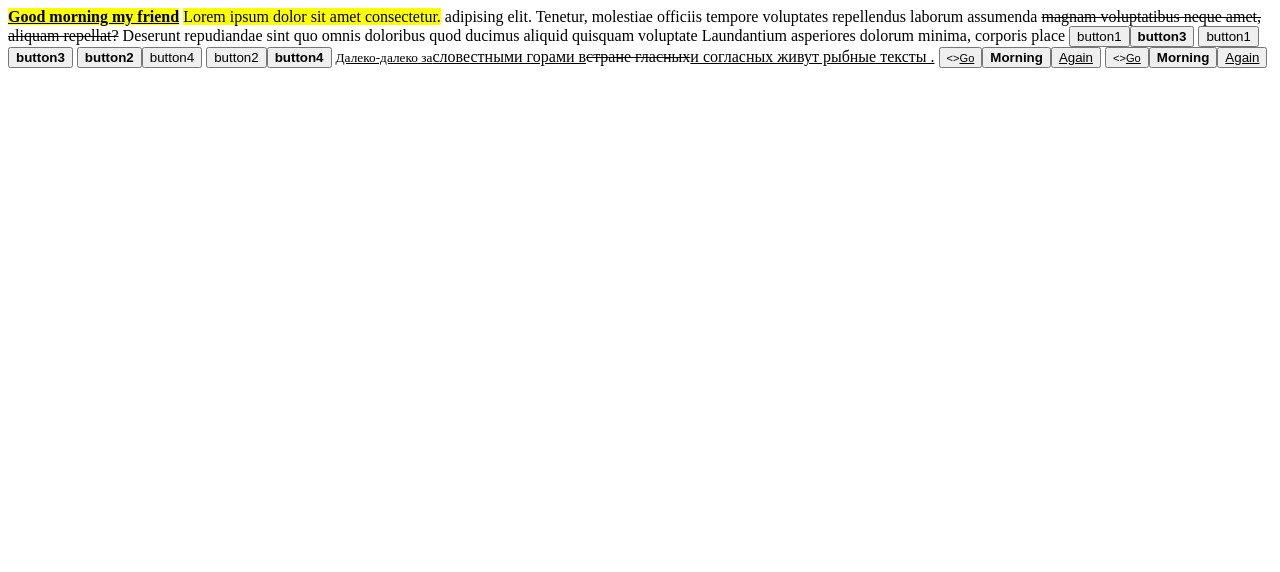
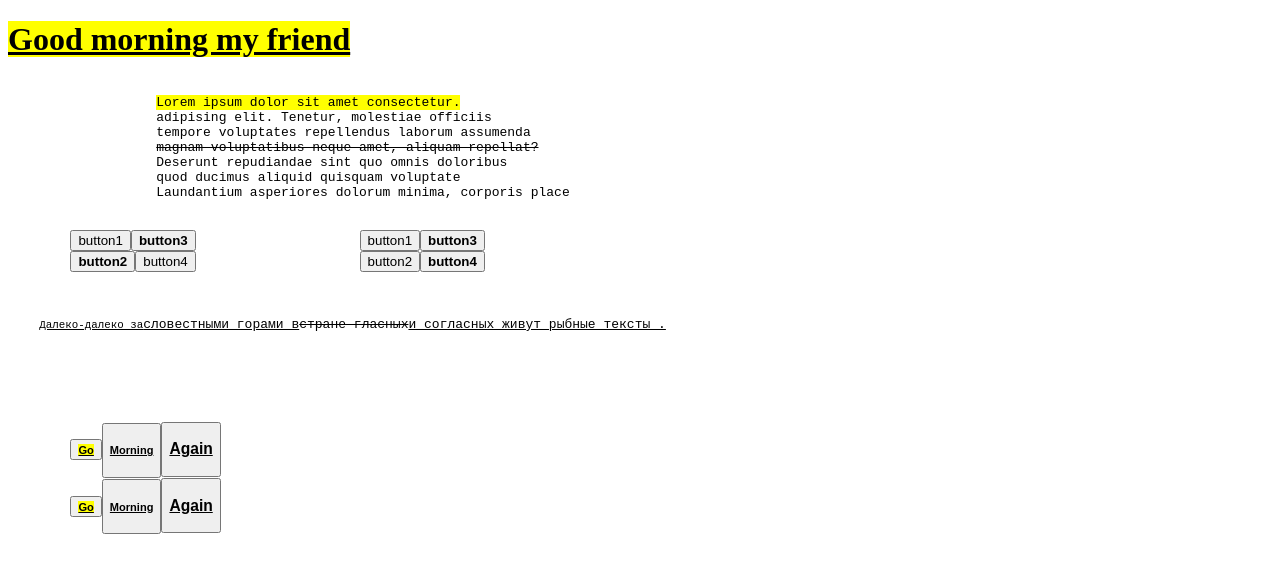
Before and after one commit to Asadbek8888/Asad-Front-Course, a plain HTML site: page copy-folder/html/exercise/ex1-copy.html in a window 1280 px wide. Drawn offline with Linux system fonts and the light colour scheme.

Commit message:
modified ex-1 copy

```diff
--- a/copy-folder/html/exercise/ex1-copy.html
+++ b/copy-folder/html/exercise/ex1-copy.html
@@ -8,9 +8,9 @@
 </head>
 
 <body>
-    <b><mark><ins>Good morning my friend</ins></mark></b>
+    <h1><mark><ins>Good morning my friend</ins></mark></h1>
 
-
+    <pre>
 
                    <mark>Lorem ipsum dolor sit amet consectetur.</mark>
                    adipising elit. Tenetur, molestiae officiis
@@ -21,21 +21,21 @@
                    Laundantium asperiores dolorum minima, corporis place
 
 
-<button>button1</button><button><b>button3</b></button>                     <button>button1</button><button><b>button3</b></button>
-<button><b>button2</b></button><button>button4</button>                     <button>button2</button><button><b>button4</b></button>
+        <button>button1</button><button><b>button3</b></button>                     <button>button1</button><button><b>button3</b></button>
+        <button><b>button2</b></button><button>button4</button>                     <button>button2</button><button><b>button4</b></button>
 
 
 
-<small><ins>Далеко-далеко за</ins></small><ins>словестными горами в</ins><del>стране гласных</del><ins>и согласных живут рыбные тексты .</ins>
+    <small><ins>Далеко-далеко за</ins></small><ins>словестными горами в</ins><del>стране гласных</del><ins>и согласных живут рыбные тексты .</ins>
 
 
 
 
 
 
-<button><small><><ins>Go</ins></small></button><button><b>Morning</b></button><button><ins>Again</ins></button>
-<button><small><><ins>Go</ins></small></button><button><b>Morning</b></button><button><ins>Again</ins></button>
-
+        <button><small><ins><mark><b>Go</b></mark></ins></small></button><button><h5><ins>Morning</ins></h5></button><button><ins><h3>Again</h3></ins></button>
+        <button><small><ins><mark><b>Go</b></mark></ins></small></button><button><h5><ins>Morning</ins></h5></button><button><ins><h3>Again</h3></ins></button>
+</pre>
 </body>
 
 </html>
```
